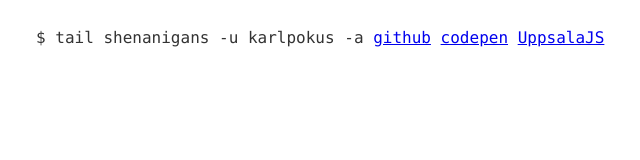
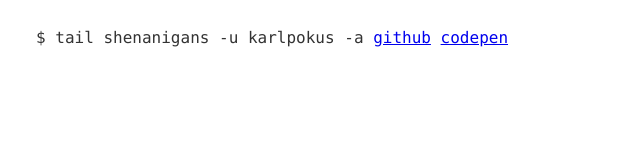
Before and after one commit to karlpokus/feed, a website: page index.html in a window 1280 px wide. Shown: the whole page, without its empty margins (229-869 px from the left). Drawn offline with Linux system fonts and the light colour scheme.

Commit message:
removed link

```diff
--- a/index.html
+++ b/index.html
@@ -27,7 +27,6 @@
     <div class="cli">$ tail shenanigans -u karlpokus -a
       <a href="https://github.com/karlpokus" target="_blank">github</a>
       <a href="http://codepen.io/KarlPokus/" target="_blank">codepen</a>
-      <a href="http://www.meetup.com/Uppsalajs/" target="_blank">UppsalaJS</a>
     </div>
     <ul>
       <!--<li>[2016-07-07] pushed to <a href="">konstapel</a> on github</li>
```
